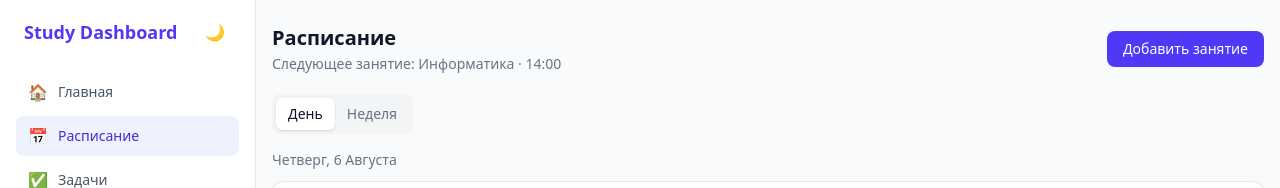
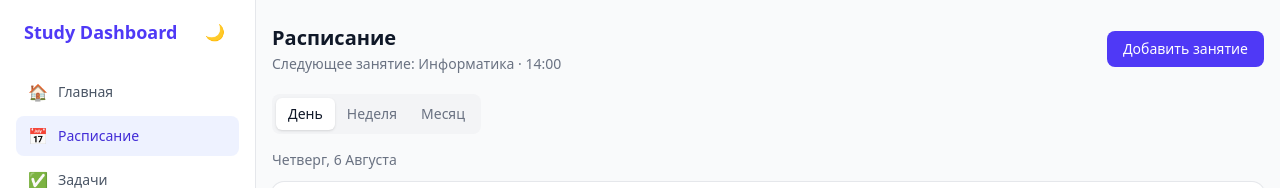
Before and after one commit to Raviil-IV/study-dashboard, a React (Vite) app: page /schedule in a window 1280 px wide. Shown: the top 188 px of the page. Built offline with nearby package versions, Linux system fonts and the light colour scheme.

Commit message:
Add month tab to schedule page

```diff
--- a/src/pages/SchedulePage.tsx
+++ b/src/pages/SchedulePage.tsx
@@ -8,6 +8,7 @@ import Button from '../components/ui/Button'
 import Modal from '../components/ui/Modal'
 import DayView from '../components/schedule/DayView'
 import WeekView from '../components/schedule/WeekView'
+import MonthView from '../components/schedule/MonthView'
 import LessonForm, { type LessonFormValues } from '../components/schedule/LessonForm'
 
 export default function SchedulePage() {
@@ -15,7 +16,7 @@ export default function SchedulePage() {
   const addLesson = useStore((s) => s.addLesson)
   const updateLesson = useStore((s) => s.updateLesson)
   const removeLesson = useStore((s) => s.removeLesson)
-  const [view, setView] = useState<'day' | 'week'>('day')
+  const [view, setView] = useState<'day' | 'week' | 'month'>('day')
   const [modalOpen, setModalOpen] = useState(false)
   const [editing, setEditing] = useState<Lesson | undefined>()
 
@@ -58,15 +59,18 @@ export default function SchedulePage() {
           tabs={[
             { value: 'day', label: 'День' },
             { value: 'week', label: 'Неделя' },
+            { value: 'month', label: 'Месяц' },
           ]}
           value={view}
-          onChange={(v) => setView(v as 'day' | 'week')}
+          onChange={(v) => setView(v as 'day' | 'week' | 'month')}
         />
       </div>
       {view === 'day' ? (
         <DayView lessons={lessons} date={new Date()} onEdit={openEdit} onDelete={handleDelete} />
+      ) : view === 'week' ? (
+        <WeekView lessons={lessons} onEdit={openEdit} onDelete={handleDelete} />
       ) : (
-        <WeekView lessons={lessons} onEdit={openEdit} onDelete={handleDelete} />
+        <MonthView lessons={lessons} onEdit={openEdit} onDelete={handleDelete} />
       )}
       <Modal open={modalOpen} title={editing ? 'Редактировать занятие' : 'Новое занятие'} onClose={() => setModalOpen(false)}>
         <LessonForm
```
Also changed, not shown: 1 other file (tests, documents, lock files or other folders).
